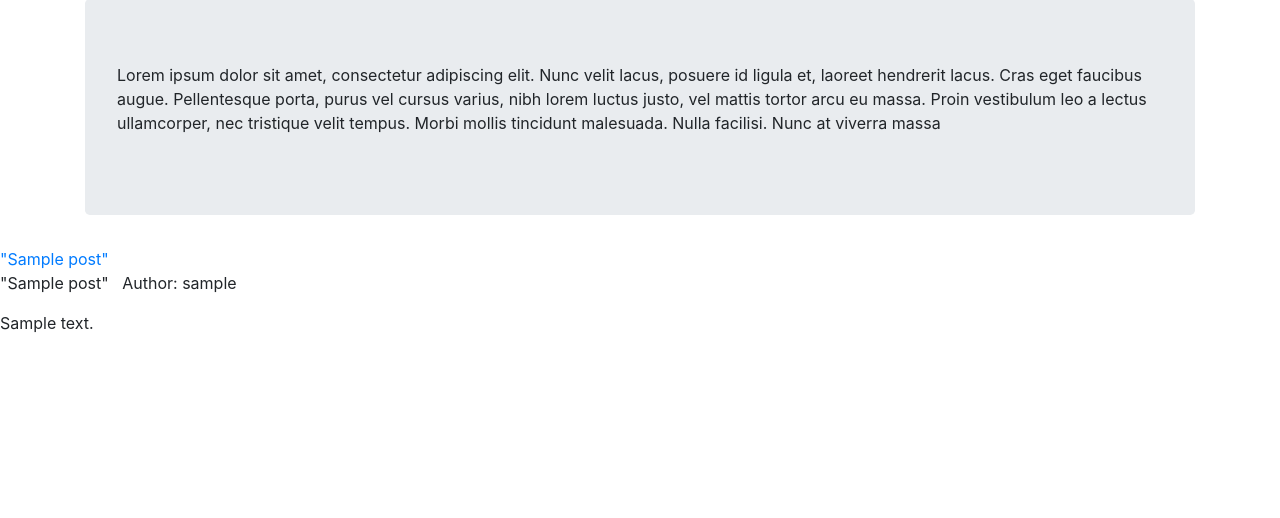
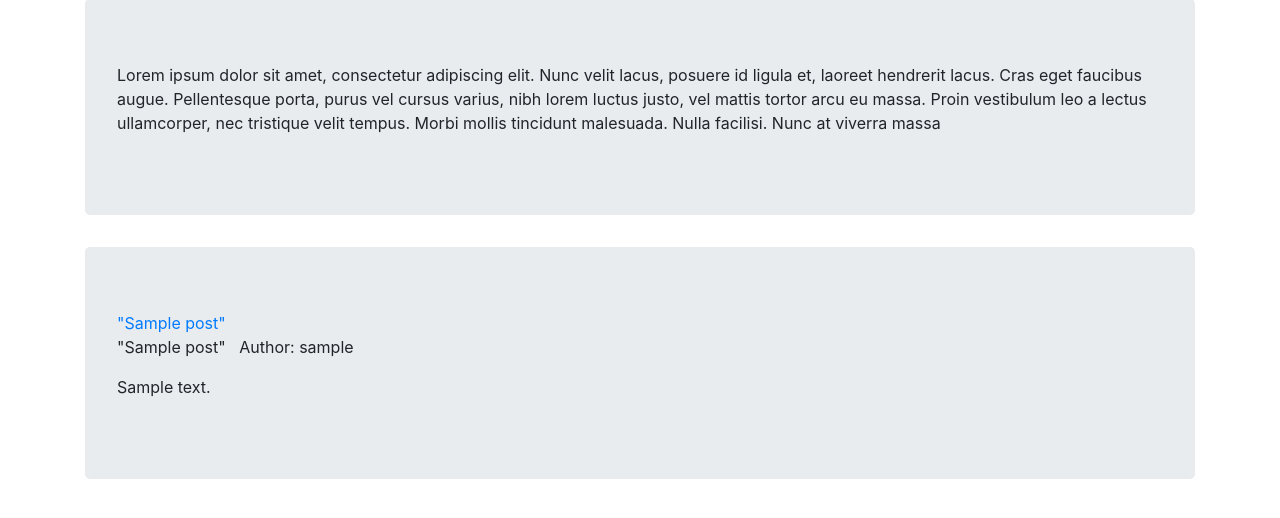
Before and after one commit to Richard-Immergluck/blog-pennythoughts, a Flask app: page / in a window 1280 px wide. Shown: the part 137-655 px from the top of the page. Run offline with Flask 2, Linux system fonts and the light colour scheme; tables that the repository leaves empty hold one stand-in row (values such as "Sample post"); parts of the project's set-up code (start-up, migrations or seed data) failed here and were passed over; some libraries are stand-ins or nearby versions.

```diff
--- a/pennythoughts/templates/home.html
+++ b/pennythoughts/templates/home.html
@@ -20,17 +20,17 @@
             hendrerit lacus. Cras eget faucibus augue. Pellentesque porta, purus vel cursus varius, nibh lorem luctus
             justo, vel mattis tortor arcu eu massa. Proin vestibulum leo a lectus ullamcorper, nec tristique velit
             tempus. Morbi mollis tincidunt malesuada. Nulla facilisi. Nunc at viverra massa</p>
-        </div>
-    <div class="contianer">
-        <div class="row">
-            <div class="col-lg-3 col-md-3"></div>
-        </div>
     </div>
 </div>
+</div>
 {% for post in posts %}
-<a href="{{ url_for('post', post_id=post.id) }}">"{{ post.title }}"</a>
-<p>"{{ post.title }}" &nbsp Author: {{ post.user.username}}</p>
-<p>{{ post.content }}</p>
+<div class="container">
+    <div class="jumbotron">
+        <a href="{{ url_for('post', post_id=post.id) }}">"{{ post.title }}"</a>
+        <p>"{{ post.title }}" &nbsp Author: {{ post.user.username}}</p>
+        <p>{{ post.content }}</p>
+    </div>
+</div>
 {% endfor %}
 
 {% endblock %}
```
Also changed, not shown: pennythoughts/static/img/slider_1.jpg (added), pennythoughts/static/img/slider_3.jpg (added), 1 other file.
